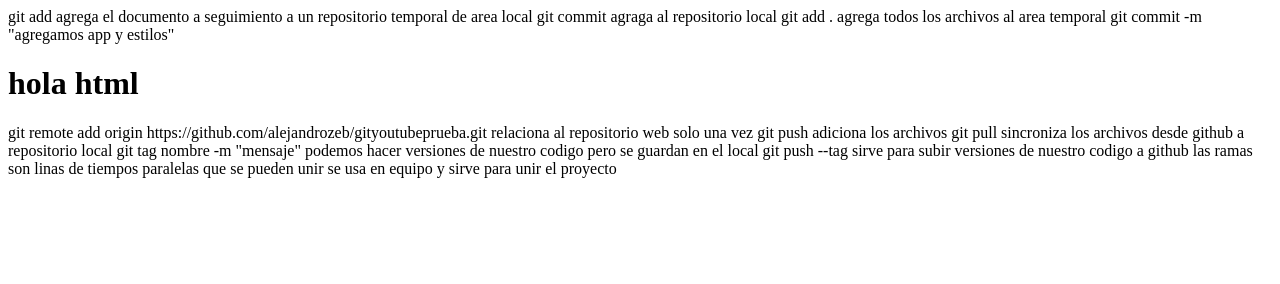
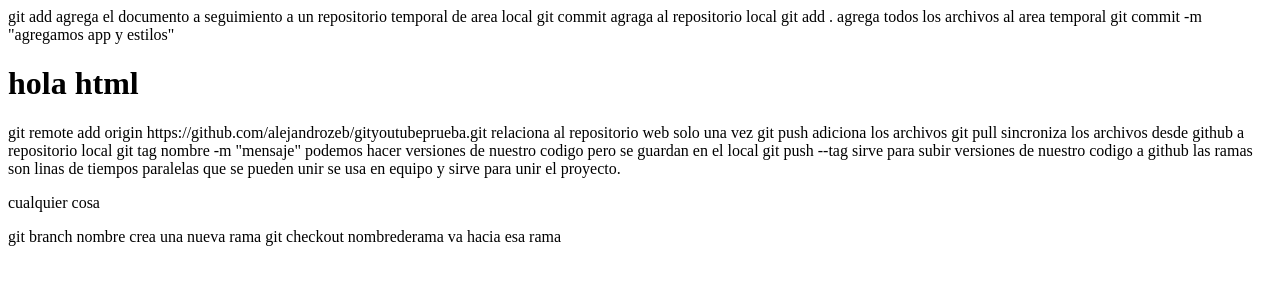
Before and after one commit to alejandrozeb/gityoutubeprueba, a plain HTML site: page index.html in a window 1280 px wide. Drawn offline with Linux system fonts and the light colour scheme.

Commit message:
creo parrafo

```diff
--- a/index.html
+++ b/index.html
@@ -20,6 +20,10 @@
     git tag nombre -m "mensaje" podemos hacer versiones de nuestro codigo pero se guardan en el local
     git push --tag sirve para subir versiones de nuestro codigo a github
     las ramas son linas de tiempos paralelas que se pueden unir
-    se usa en equipo y sirve para unir el proyecto
+    se usa en equipo y sirve para unir el proyecto.
+    <p> cualquier cosa </p>
+    git branch  nombre crea una nueva rama
+    git checkout nombrederama va hacia esa rama
+
 </body>
 </html>
```
